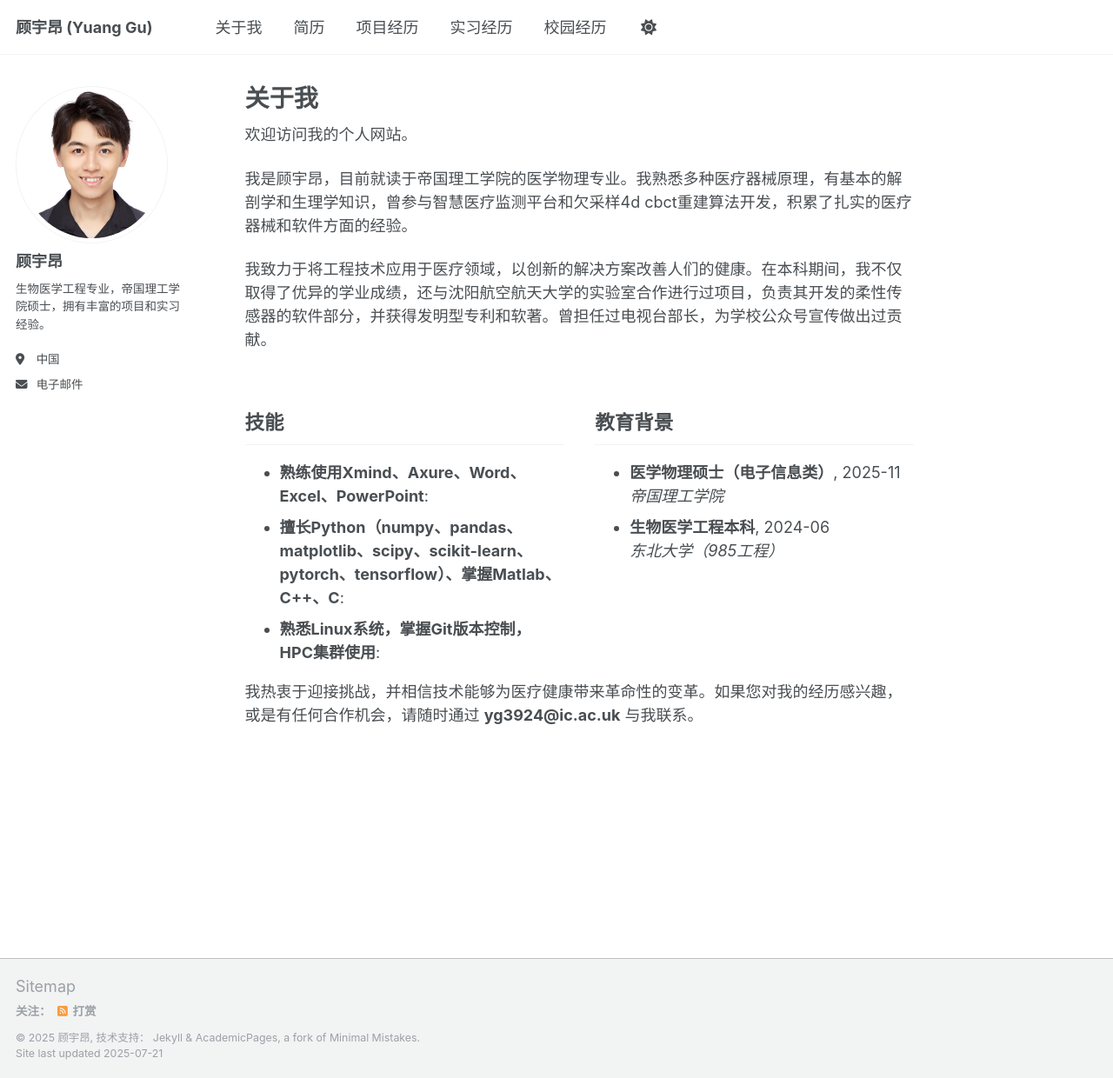
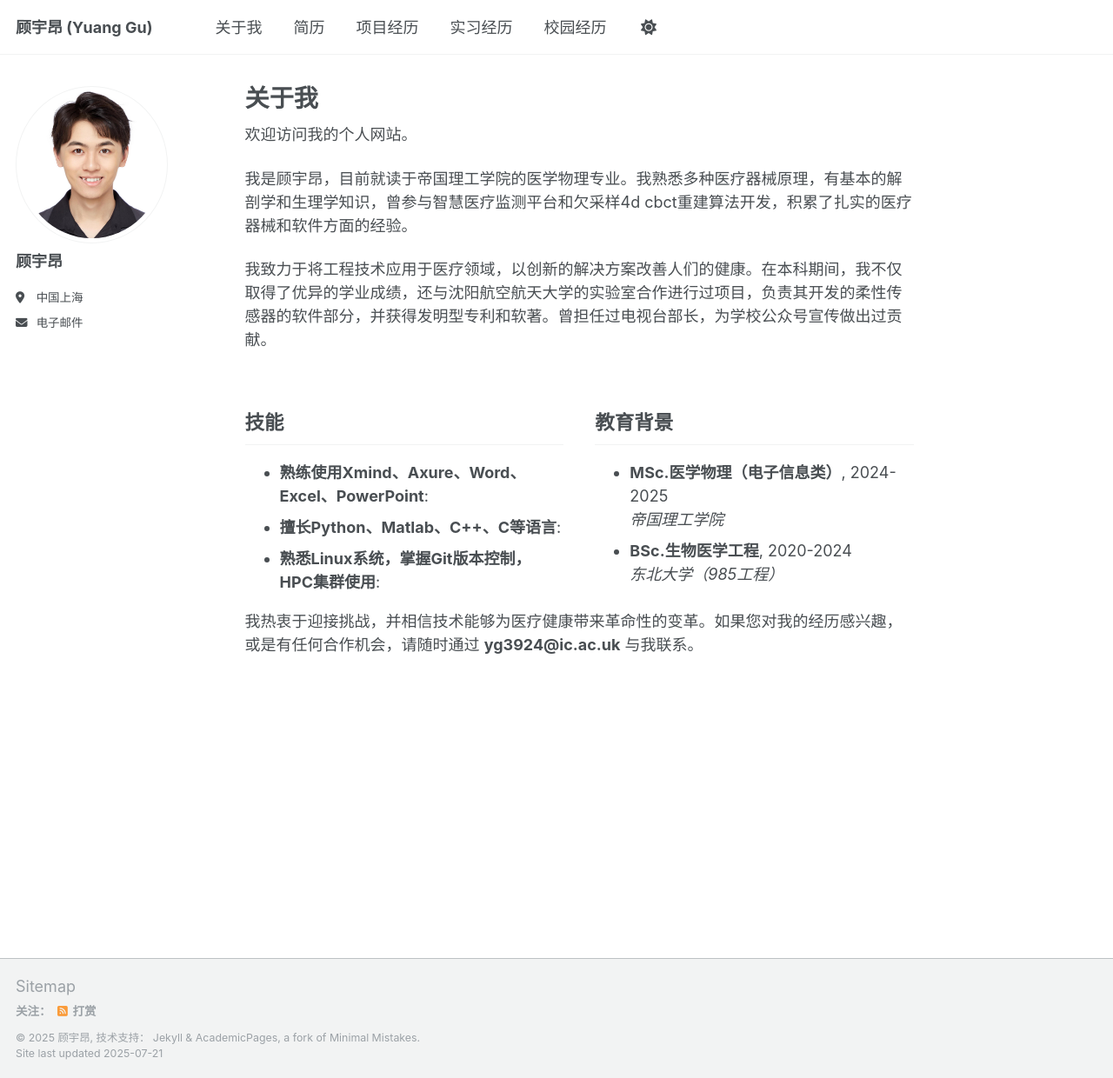
Before and after one commit to Artemisdifussion/YuangGu, a Jekyll site: the page built from _pages/about.md, in a window 1280 px wide and 1240 px high. Shown: the whole window at 87% size. Built offline with Jekyll 4.4.1, drawn with Linux system fonts in a browser that asks for light colours.

Commit message:
content change

```diff
--- a/_config.yml
+++ b/_config.yml
@@ -28,11 +28,11 @@ author:
   avatar           : "profile.jpg"
   name             : "顾宇昂"
   pronouns         : # example: "she/her"
-  bio              : "生物医学工程专业，帝国理工学院硕士，拥有丰富的项目和实习经验。"
-  location         : "中国"
+  bio              : ""
+  location         : "中国上海"
   employer         :
   uri              : # URL
-  email            : "guyuang364@gmail.com"
+  email            : "yg3924@ic.ac.uk"
 
   # Academic websites
   academia         : # URL
--- a/_data/cv.json
+++ b/_data/cv.json
@@ -34,19 +34,19 @@
   "education": [
     {
       "institution": "帝国理工学院",
-      "area": "医学物理硕士（电子信息类）",
+      "area": "MSc.医学物理（电子信息类）",
       "studyType": "",
       "startDate": "2024-09",
-      "endDate": "2025-11",
+      "endDate": "2024-2025",
       "gpa": null,
       "courses": []
     },
     {
       "institution": "东北大学（985工程）",
-      "area": "生物医学工程本科",
+      "area": "BSc.生物医学工程",
       "studyType": "",
-      "startDate": "2020-09",
-      "endDate": "2024-06",
+      "startDate": "",
+      "endDate": "2020-2024",
       "gpa": null,
       "courses": []
     }
@@ -59,7 +59,7 @@
       ]
     },
     {
-      "name": "擅长Python（numpy、pandas、matplotlib、scipy、scikit-learn、pytorch、tensorflow）、掌握Matlab、C++、C",
+      "name": "擅长Python、Matlab、C++、C等语言",
       "level": "",
       "keywords": [
       ]
```
